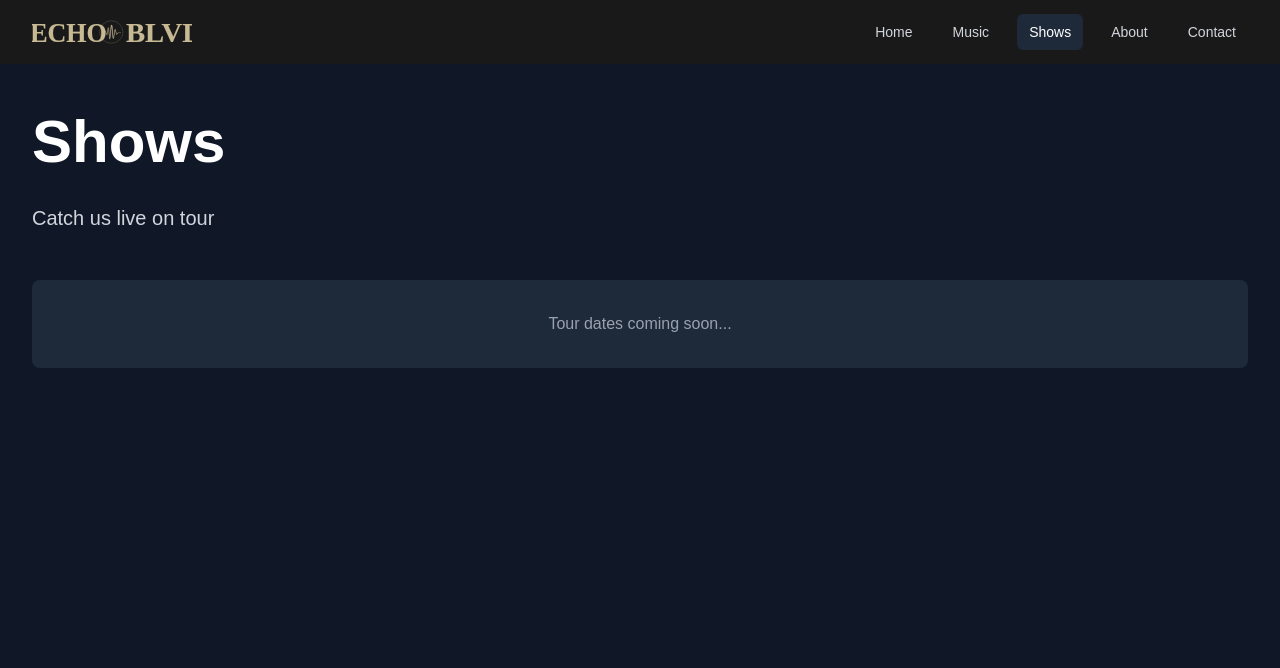
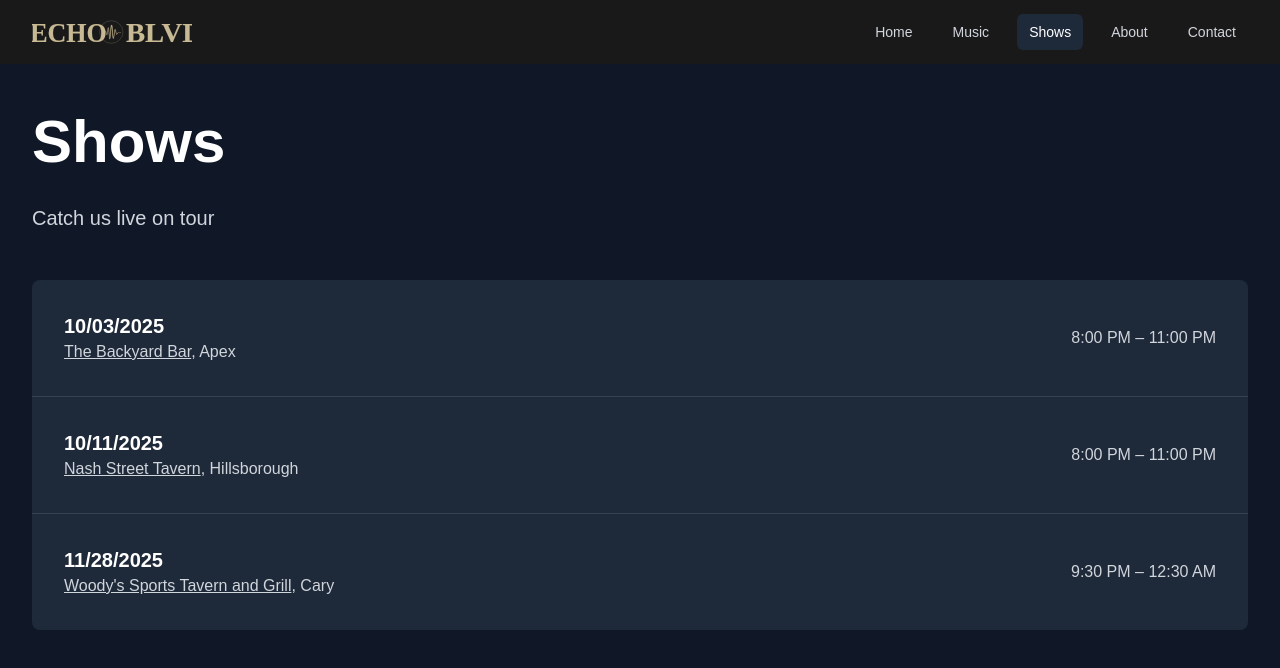
Before and after one commit to zacfermanis/echoblvd, a Next.js app: page /shows in a window 1280 px wide. Shown: the top 668 px of the page. Built offline with nearby package versions, Linux system fonts and the light colour scheme.

Commit message:
Enhance About page with image and descriptive content, improving user engagement and visual appeal. Update active context documentation to reflect these changes.

```diff
--- a/src/app/about/page.tsx
+++ b/src/app/about/page.tsx
@@ -1,4 +1,5 @@
 import type { Metadata } from 'next';
+import Image from 'next/image';
 
 export const metadata: Metadata = {
   title: 'About - Echo Blvd',
@@ -16,9 +17,22 @@ export default function AboutPage() {
           Our story and the people behind the music
         </p>
 
-        {/* Placeholder for about content */}
-        <div className="bg-gray-800 rounded-lg p-8 text-center">
-          <p className="text-gray-400">Band information coming soon...</p>
+        <div className="grid grid-cols-1 lg:grid-cols-2 gap-8 items-start">
+          <div className="bg-gray-800 rounded-lg p-2">
+            <Image
+              src="/echo_blvd_about_map.png"
+              alt="Echo Blvd about page map artwork"
+              width={1200}
+              height={800}
+              className="w-full h-auto rounded-md"
+              sizes="(min-width: 1024px) 50vw, 100vw"
+            />
+          </div>
+          <div className="bg-gray-800 rounded-lg p-8">
+            <p className="text-gray-200 leading-relaxed text-lg">
+              Echo Blvd is a Raleigh/Durham rock band with classic swagger and alt-rock grit. Boston’s Zac Fermanis fronts local vets Tom Kuhn, Jeremy Buenviaje, Joe Waddel, and Scott Little. From club to party, they bring tight grooves, raw vocals, and serious energy.
+            </p>
+          </div>
         </div>
       </div>
     </div>
--- a/src/app/shows/page.tsx
+++ b/src/app/shows/page.tsx
@@ -16,9 +16,49 @@ export default function ShowsPage() {
           Catch us live on tour
         </p>
 
-        {/* Placeholder for shows content */}
-        <div className="bg-gray-800 rounded-lg p-8 text-center">
-          <p className="text-gray-400">Tour dates coming soon...</p>
+        <div className="bg-gray-800 rounded-lg divide-y divide-gray-700">
+          <div className="p-6 sm:p-8">
+            <div className="flex flex-col sm:flex-row sm:items-center sm:justify-between gap-2">
+              <div>
+                <h2 className="text-white text-xl font-semibold">10/03/2025</h2>
+                <p className="text-gray-300">
+                  <a href="https://www.thebackyardbarnc.com/" target="_blank" rel="noopener noreferrer" className="underline hover:text-white">
+                    The Backyard Bar
+                  </a>
+                  , Apex
+                </p>
+              </div>
+              <div className="text-gray-300">8:00 PM – 11:00 PM</div>
+            </div>
+          </div>
+          <div className="p-6 sm:p-8">
+            <div className="flex flex-col sm:flex-row sm:items-center sm:justify-between gap-2">
+              <div>
+                <h2 className="text-white text-xl font-semibold">10/11/2025</h2>
+                <p className="text-gray-300">
+                  <a href="https://www.facebook.com/NashStreetTavern/" target="_blank" rel="noopener noreferrer" className="underline hover:text-white">
+                    Nash Street Tavern
+                  </a>
+                  , Hillsborough
+                </p>
+              </div>
+              <div className="text-gray-300">8:00 PM – 11:00 PM</div>
+            </div>
+          </div>
+          <div className="p-6 sm:p-8">
+            <div className="flex flex-col sm:flex-row sm:items-center sm:justify-between gap-2">
+              <div>
+                <h2 className="text-white text-xl font-semibold">11/28/2025</h2>
+                <p className="text-gray-300">
+                  <a href="https://www.woodysportstavern.com/" target="_blank" rel="noopener noreferrer" className="underline hover:text-white">
+                    Woody's Sports Tavern and Grill
+                  </a>
+                  , Cary
+                </p>
+              </div>
+              <div className="text-gray-300">9:30 PM – 12:30 AM</div>
+            </div>
+          </div>
         </div>
       </div>
     </div>
```
Also changed, not shown: public/echo_blvd_about_map.png (added).
